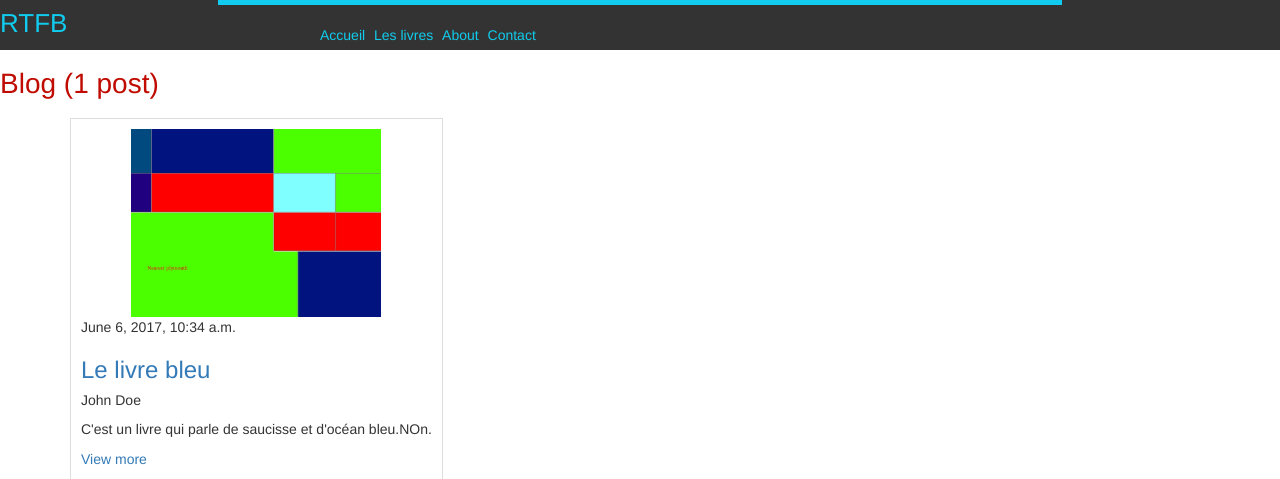
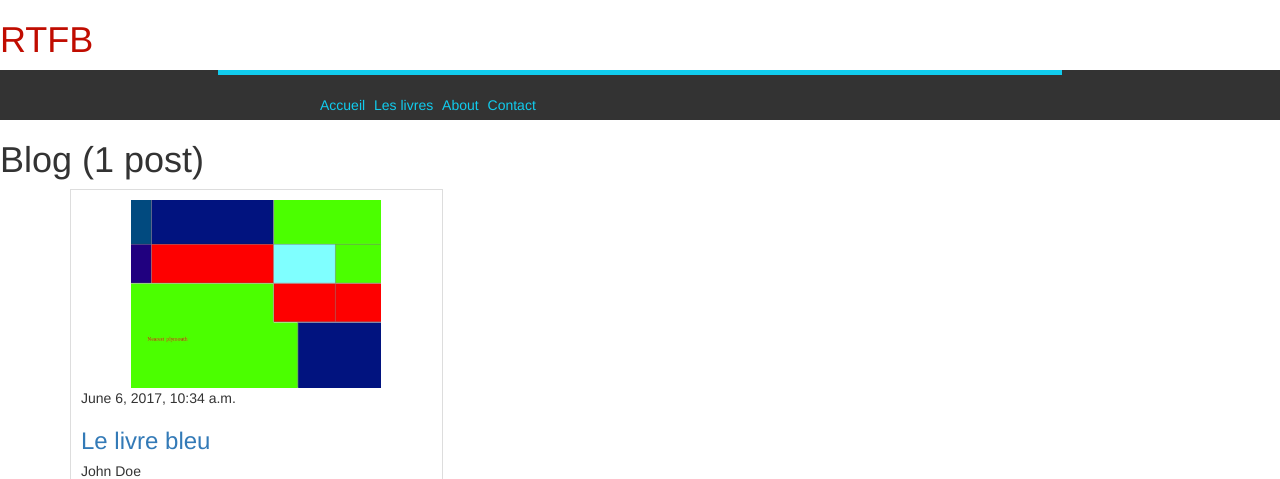
Before and after one commit to Mimyka/RTFB, a Django app: page /blog/ in a window 1280 px wide. Shown: the top 479 px of the page. Run offline with Django 3.2, Linux system fonts and the light colour scheme; data comes from the database, SQL or seed files in the repository; some libraries are stand-ins or nearby versions.

Commit message:
Start navbar rework

```diff
--- a/templates/layouts/_nav.html
+++ b/templates/layouts/_nav.html
@@ -1,6 +1,7 @@
+<header>
+  <h1 class="center-block" href="{% url 'index' %}">RTFB</h1>
+
   <nav>
-  <a class="" href="{% url 'index' %}">RTFB</a>
-
     <ul>
       <li><a href="{% url 'index' %}">Accueil</a></li>
       <li><a href="{% url 'blog:list' %}">Les livres</a></li>
@@ -8,3 +9,4 @@
       <li><a href="{% url 'contact' %}">Contact</a></li>
     </ul>
   </nav>
+</header>
--- a/templates/layouts/base.html
+++ b/templates/layouts/base.html
@@ -2,7 +2,6 @@
 {% load bootstrap3 %}
 
 {% bootstrap_css %}
-{% bootstrap_javascript %}
 {% bootstrap_messages %}
 
 <!DOCTYPE html>
@@ -11,7 +10,6 @@
     <meta charset="utf-8">
     <meta name="viewport" content="width=device-width, initial-scale=1">
 
-    <link rel="stylesheet" href="https://cdnjs.cloudflare.com/ajax/libs/normalize/7.0.0/normalize.min.css">
     <link rel="stylesheet" type="text/css" href="{% static 'css/style.css' %}">
     {% block link %}{% endblock %}
 
@@ -27,5 +25,7 @@
 
   </body>
 
+  <script src="https://code.jquery.com/jquery-3.2.1.min.js" integrity="sha256-hwg4gsxgFZhOsEEamdOYGBf13FyQuiTwlAQgxVSNgt4=" crossorigin="anonymous"></script>
+  {% bootstrap_javascript %}
   <script type="text/javascript" src="{% static 'js/script.js' %}"></script>
 </html>
```
Also changed, not shown: static/img/book.jpg (added). Lines whose indentation alone changed are shown as unchanged.
